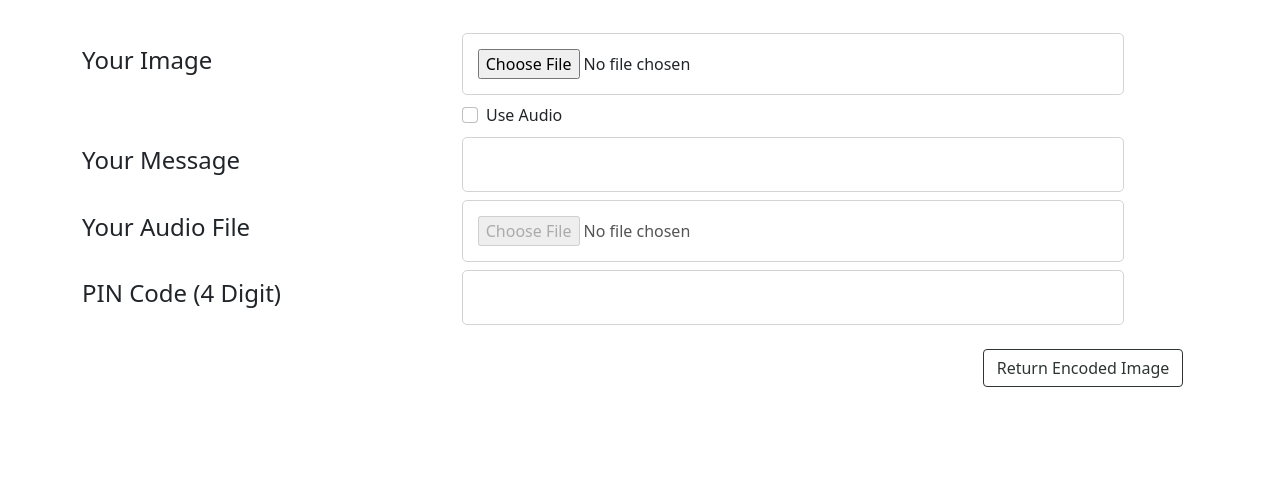
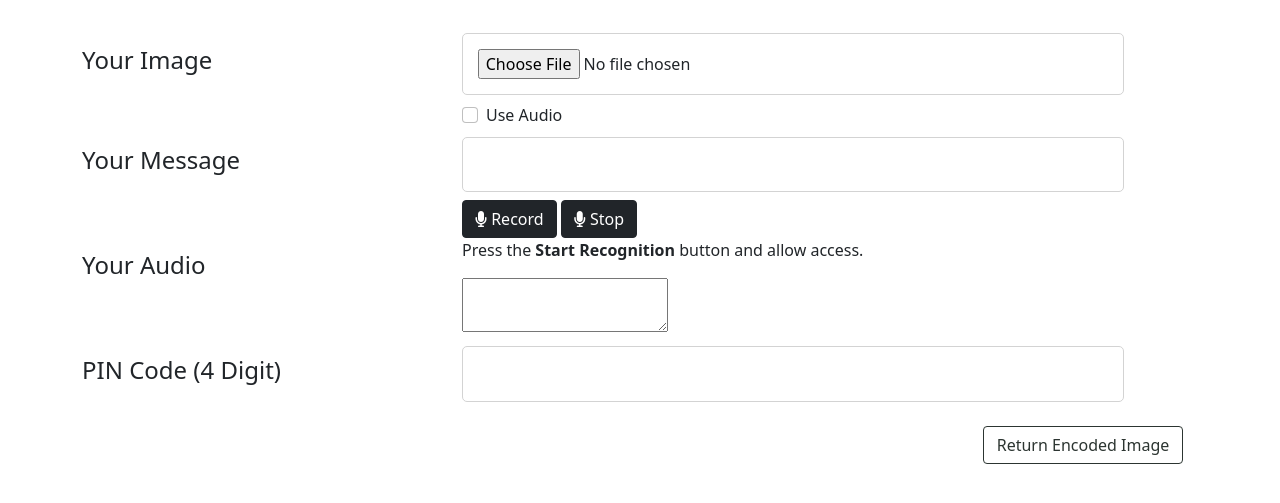
Before and after one commit to sharjeel-193/Imcryption-, a Flask app: page /encode in a window 1280 px wide. Shown: the part 207-710 px from the top of the page. Run offline with Flask 2, Linux system fonts and the light colour scheme.

Commit message:
Voice Recognition Setup

```diff
--- a/app.py
+++ b/app.py
@@ -29,11 +29,7 @@ def index_page():
     return render_template('home.html')
 
 
-@app.route('/send_encode_form', methods=['POST'])
-def send_Encode_form(request):
-    print(request.form)
-    print(request.files)
-    return jsonify({'msg': 'SUCCESSSFUL'})
+
 
 @app.route('/encode', methods=['GET','POST'])
 def encode_page():
@@ -128,6 +124,16 @@ def download(filename):
     # print(full_path)
     return send_from_directory(full_path, filename)
 
+@app.route('/speech_To_text', methods=['POST'])
+def speech_to_text():
+    print(request.files)
+    audioFile = request.files['audio']
+    recognizer = sr.Recognizer()
+    audio_file = sr.AudioFile(audioFile)
+    with audio_file as src:
+        audio_data = recognizer.record(src)
+    transcript = recognizer.recognize_google(audio_data, key=None)
+    return jsonify({'transcript': transcript})
 
 if __name__ == "__main__":
     app.run()
--- a/static/javascript/encode.js
+++ b/static/javascript/encode.js
@@ -10,7 +10,7 @@ const loader = document.querySelector('#loader')
 const alert = document.querySelector('#encodeFormAlert')
 const pincode = document.querySelector('#pincode')
 
-audio.disabled = true
+// audio.disabled = true
 loader.style.display = 'none'
 
 useAudio.addEventListener('change', (event) => {
--- /dev/null
+++ b/static/javascript/recorder.js
@@ -0,0 +1,203 @@
+try {
+  var SpeechRecognition = window.SpeechRecognition || window.webkitSpeechRecognition;
+  var recognition = new SpeechRecognition();
+}
+catch(e) {
+  console.error(e);
+  // $('.no-browser-support').show();
+  // $('.app').hide();
+}
+
+
+var noteTextarea = $('#note-textarea');
+var instructions = $('#recording-instructions');
+var notesList = $('ul#notes');
+
+var noteContent = '';
+
+// Get all notes from previous sessions and display them.
+var notes = getAllNotes();
+renderNotes(notes);
+
+
+
+/*-----------------------------
+      Voice Recognition
+------------------------------*/
+
+// If false, the recording will stop after a few seconds of silence.
+// When true, the silence period is longer (about 15 seconds),
+// allowing us to keep recording even when the user pauses.
+recognition.continuous = true;
+
+// This block is called every time the Speech APi captures a line.
+recognition.onresult = function(event) {
+
+  // event is a SpeechRecognitionEvent object.
+  // It holds all the lines we have captured so far.
+  // We only need the current one.
+  var current = event.resultIndex;
+
+  // Get a transcript of what was said.
+  var transcript = event.results[current][0].transcript;
+
+  // Add the current transcript to the contents of our Note.
+  // There is a weird bug on mobile, where everything is repeated twice.
+  // There is no official solution so far so we have to handle an edge case.
+  var mobileRepeatBug = (current == 1 && transcript == event.results[0][0].transcript);
+
+  if(!mobileRepeatBug) {
+    noteContent += transcript;
+    noteTextarea.val(noteContent);
+  }
+};
+
+recognition.onstart = function() {
+  instructions.text('Voice recognition activated. Try speaking into the microphone.');
+}
+
+recognition.onspeechend = function() {
+  instructions.text('You were quiet for a while so voice recognition turned itself off.');
+}
+
+recognition.onerror = function(event) {
+  if(event.error == 'no-speech') {
+    instructions.text('No speech was detected. Try again.');
+  };
+}
+
+
+
+/*-----------------------------
+      App buttons and input
+------------------------------*/
+
+$('#start-record-btn').on('click', function(e) {
+  console.log('Recording Started')
+  if (noteContent.length) {
+    noteContent += ' ';
+  }
+  recognition.start();
+});
+
+
+$('#pause-record-btn').on('click', function(e) {
+  console.log('Recording Stopped')
+  recognition.stop();
+  instructions.text('Voice recognition Stopped.');
+});
+
+// Sync the text inside the text area with the noteContent variable.
+noteTextarea.on('input', function() {
+  noteContent = $(this).val();
+})
+
+$('#save-note-btn').on('click', function(e) {
+  recognition.stop();
+
+  if(!noteContent.length) {
+    instructions.text('Could not save empty note. Please add a message to your note.');
+  }
+  else {
+    // Save note to localStorage.
+    // The key is the dateTime with seconds, the value is the content of the note.
+    saveNote(new Date().toLocaleString(), noteContent);
+
+    // Reset variables and update UI.
+    noteContent = '';
+    renderNotes(getAllNotes());
+    noteTextarea.val('');
+    instructions.text('Note saved successfully.');
+  }
+
+})
+
+
+notesList.on('click', function(e) {
+  e.preventDefault();
+  var target = $(e.target);
+
+  // Listen to the selected note.
+  if(target.hasClass('listen-note')) {
+    var content = target.closest('.note').find('.content').text();
+    readOutLoud(content);
+  }
+
+  // Delete note.
+  if(target.hasClass('delete-note')) {
+    var dateTime = target.siblings('.date').text();
+    deleteNote(dateTime);
+    target.closest('.note').remove();
+  }
+});
+
+
+
+/*-----------------------------
+      Speech Synthesis
+------------------------------*/
+
+function readOutLoud(message) {
+	var speech = new SpeechSynthesisUtterance();
+
+  // Set the text and voice attributes.
+	speech.text = message;
+	speech.volume = 1;
+	speech.rate = 1;
+	speech.pitch = 1;
+
+	window.speechSynthesis.speak(speech);
+}
+
+
+
+/*-----------------------------
+      Helper Functions
+------------------------------*/
+
+function renderNotes(notes) {
+  var html = '';
+  if(notes.length) {
+    notes.forEach(function(note) {
+      html+= `<li class="note">
+        <p class="header">
+          <span class="date">${note.date}</span>
+          <a href="#" class="listen-note" title="Listen to Note">Listen to Note</a>
+          <a href="#" class="delete-note" title="Delete">Delete</a>
+        </p>
+        <p class="content">${note.content}</p>
+      </li>`;
+    });
+  }
+  else {
+    html = '<li><p class="content">You don\'t have any notes yet.</p></li>';
+  }
+  notesList.html(html);
+}
+
+
+function saveNote(dateTime, content) {
+  localStorage.setItem('note-' + dateTime, content);
+}
+
+
+function getAllNotes() {
+  var notes = [];
+  var key;
+  for (var i = 0; i < localStorage.length; i++) {
+    key = localStorage.key(i);
+
+    if(key.substring(0,5) == 'note-') {
+      notes.push({
+        date: key.replace('note-',''),
+        content: localStorage.getItem(localStorage.key(i))
+      });
+    }
+  }
+  return notes;
+}
+
+
+function deleteNote(dateTime) {
+  localStorage.removeItem('note-' + dateTime);
+}
--- a/templates/encode.html
+++ b/templates/encode.html
@@ -47,10 +47,14 @@
 
             <div class="row align-items-center my-2">
                 <div class="col-12 col-md-4">
-                    <h4 class="form-label">Your Audio File</h4>
+                    <h4 class="form-label">Your Audio </h4>
                 </div>
                 <div class="col-12 col-md-8">
-                    <input type="file" class="form-input" name="audio" id="audio" accept="audio/*" />
+                    <!-- <input type="file" class="form-input" name="audio" id="audio" capture accept="audio/*" /> -->
+                    <button class="btn btn-dark"><i class="fas fa-microphone" id="start-record-btn"></i> Record</button>
+                    <button class="btn btn-dark"><i class="fas fa-microphone" id="pause-record-btn"></i> Stop</button>
+                    <p id="recording-instructions">Press the <strong>Start Recognition</strong> button and allow access.</p>
+                    <textarea id="#note-textarea"></textarea>
                 </div>
             </div>
             <div class="row align-items-center my-2">
@@ -67,7 +71,9 @@
         </form>
         <img src="https://c.tenor.com/tEBoZu1ISJ8AAAAC/spinning-loading.gif" id="loader" class="mx-auto"/>
         <img src="" class="img-fluid my-4" id="encoded_img" >
+
         <script src="{{ url_for('static',filename='javascript/encode.js') }}"></script>
+        <script src="{{ url_for('static',filename='javascript/recorder.js') }}"></script>
 
 
     </div>
```
